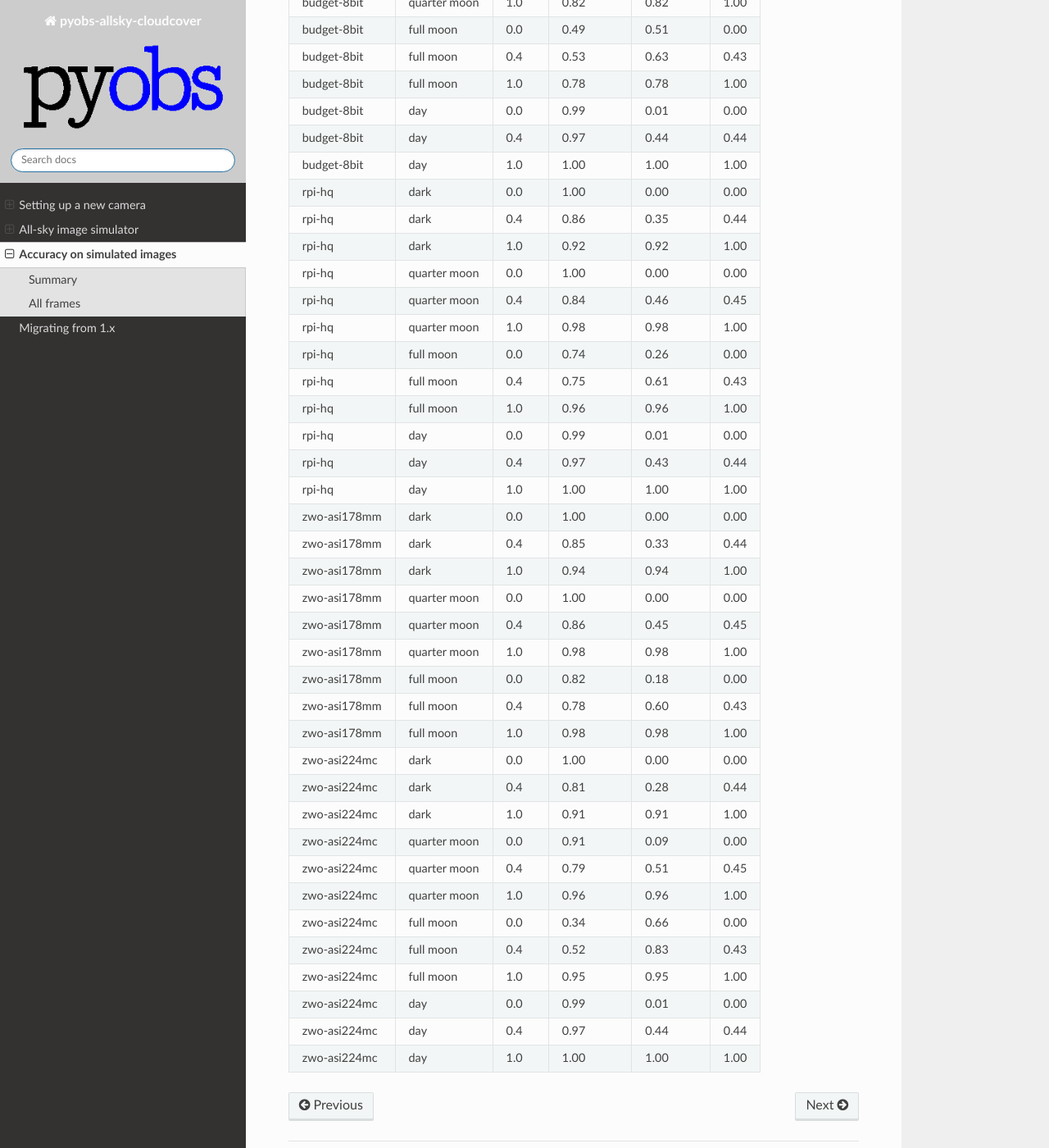
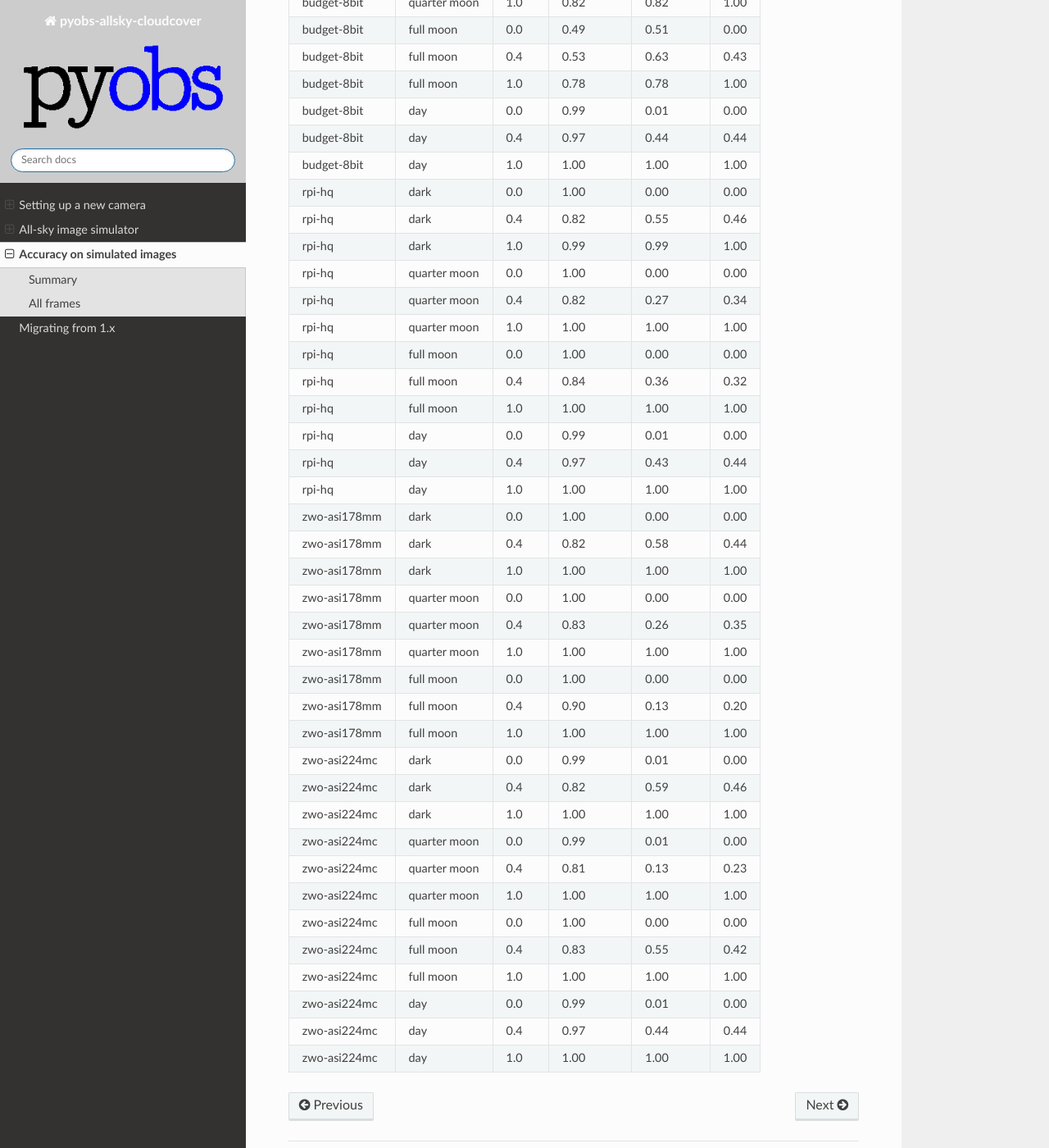
Before and after one commit to pyobs/pyobs-allsky-cloudcover, a Sphinx documentation site: the page built from docs/source/accuracy.rst, in a window 1280 px wide and 1400 px high, scrolled down 942 px. Shown: the whole window at 82% size. Built offline with Sphinx 7.4.7 and the Read the Docs theme 3.1.0, drawn with Linux system fonts in a browser that asks for light colours; some of the changed text lies outside the part shown.

Commit message:
Use the photometric cloud map by default in new-style configs
With the evidence of the previous commit, the night cloud map now comes
from the measured extinction (cloudy from 0.5 mag, the same for every
camera) in new-style configs; the limiting magnitude decides until a
zero point is known, and 1.x configs are unaffected. The examples carry
each camera's zero point; the 8-bit camera's stretched images aren't
linear, so it keeps the limiting-magnitude map.

Regenerated accuracy report and baseline (agreement / total error):
ASI224MC 0.80/0.17 -> 0.94/0.04, Pi HQ 0.89/0.08 -> 0.94/0.02, ASI178MM
0.91/0.06 -> 0.95/0.03; a clear sky under a full moon is now read
correctly by all three. Small half-scale tests keep the limiting-
magnitude map (undersampled stars can't be measured); the end-to-end
test runs at full size and learns the zero point, and a new test covers
the photometric mode under a full moon with thin cirrus.

Co-Authored-By: Claude Opus 5.5 <noreply@anthropic.com>
Claude-Session: https://claude.ai/code/session_01CDYFQhEWtUKU6NC4JX7Avt

```diff
--- a/docs/source/accuracy.rst
+++ b/docs/source/accuracy.rst
@@ -16,10 +16,10 @@ camera / pipeline          agreement   total err   zenith err frames
 budget-8bit / day               0.99        0.00         0.00      3
 budget-8bit / night             0.72        0.20         0.23      9
 rpi-hq / day                    0.99        0.00         0.00      3
-rpi-hq / night                  0.89        0.08         0.02      9
-zwo-asi178mm / night            0.91        0.06         0.03      9
+rpi-hq / night                  0.94        0.02         0.03      9
+zwo-asi178mm / night            0.95        0.03         0.03      9
 zwo-asi224mc / day              0.99        0.00         0.00      3
-zwo-asi224mc / night            0.80        0.17         0.12      9
+zwo-asi224mc / night            0.94        0.04         0.16      9
 ========================== ========= =========== ============ ======
 
 All frames
@@ -41,35 +41,35 @@ budget-8bit    day             0.0      0.99     0.01     0.00
 budget-8bit    day             0.4      0.97     0.44     0.44
 budget-8bit    day             1.0      1.00     1.00     1.00
 rpi-hq         dark            0.0      1.00     0.00     0.00
-rpi-hq         dark            0.4      0.86     0.35     0.44
-rpi-hq         dark            1.0      0.92     0.92     1.00
+rpi-hq         dark            0.4      0.82     0.55     0.46
+rpi-hq         dark            1.0      0.99     0.99     1.00
 rpi-hq         quarter moon    0.0      1.00     0.00     0.00
-rpi-hq         quarter moon    0.4      0.84     0.46     0.45
-rpi-hq         quarter moon    1.0      0.98     0.98     1.00
-rpi-hq         full moon       0.0      0.74     0.26     0.00
-rpi-hq         full moon       0.4      0.75     0.61     0.43
-rpi-hq         full moon       1.0      0.96     0.96     1.00
+rpi-hq         quarter moon    0.4      0.82     0.27     0.34
+rpi-hq         quarter moon    1.0      1.00     1.00     1.00
+rpi-hq         full moon       0.0      1.00     0.00     0.00
+rpi-hq         full moon       0.4      0.84     0.36     0.32
+rpi-hq         full moon       1.0      1.00     1.00     1.00
 rpi-hq         day             0.0      0.99     0.01     0.00
 rpi-hq         day             0.4      0.97     0.43     0.44
 rpi-hq         day             1.0      1.00     1.00     1.00
 zwo-asi178mm   dark            0.0      1.00     0.00     0.00
-zwo-asi178mm   dark            0.4      0.85     0.33     0.44
-zwo-asi178mm   dark            1.0      0.94     0.94     1.00
+zwo-asi178mm   dark            0.4      0.82     0.58     0.44
+zwo-asi178mm   dark            1.0      1.00     1.00     1.00
 zwo-asi178mm   quarter moon    0.0      1.00     0.00     0.00
-zwo-asi178mm   quarter moon    0.4      0.86     0.45     0.45
-zwo-asi178mm   quarter moon    1.0      0.98     0.98     1.00
-zwo-asi178mm   full moon       0.0      0.82     0.18     0.00
-zwo-asi178mm   full moon       0.4      0.78     0.60     0.43
-zwo-asi178mm   full moon       1.0      0.98     0.98     1.00
-zwo-asi224mc   dark            0.0      1.00     0.00     0.00
-zwo-asi224mc   dark            0.4      0.81     0.28     0.44
-zwo-asi224mc   dark            1.0      0.91     0.91     1.00
-zwo-asi224mc   quarter moon    0.0      0.91     0.09     0.00
-zwo-asi224mc   quarter moon    0.4      0.79     0.51     0.45
-zwo-asi224mc   quarter moon    1.0      0.96     0.96     1.00
-zwo-asi224mc   full moon       0.0      0.34     0.66     0.00
-zwo-asi224mc   full moon       0.4      0.52     0.83     0.43
-zwo-asi224mc   full moon       1.0      0.95     0.95     1.00
+zwo-asi178mm   quarter moon    0.4      0.83     0.26     0.35
+zwo-asi178mm   quarter moon    1.0      1.00     1.00     1.00
+zwo-asi178mm   full moon       0.0      1.00     0.00     0.00
+zwo-asi178mm   full moon       0.4      0.90     0.13     0.20
+zwo-asi178mm   full moon       1.0      1.00     1.00     1.00
+zwo-asi224mc   dark            0.0      0.99     0.01     0.00
+zwo-asi224mc   dark            0.4      0.82     0.59     0.46
+zwo-asi224mc   dark            1.0      1.00     1.00     1.00
+zwo-asi224mc   quarter moon    0.0      0.99     0.01     0.00
+zwo-asi224mc   quarter moon    0.4      0.81     0.13     0.23
+zwo-asi224mc   quarter moon    1.0      1.00     1.00     1.00
+zwo-asi224mc   full moon       0.0      1.00     0.00     0.00
+zwo-asi224mc   full moon       0.4      0.83     0.55     0.42
+zwo-asi224mc   full moon       1.0      1.00     1.00     1.00
 zwo-asi224mc   day             0.0      0.99     0.01     0.00
 zwo-asi224mc   day             0.4      0.97     0.44     0.44
 zwo-asi224mc   day             1.0      1.00     1.00     1.00
```
Also changed, not shown: docs/source/index.rst (+19 -2 lines), example.yaml (+21 -2 lines), 7 other files.
